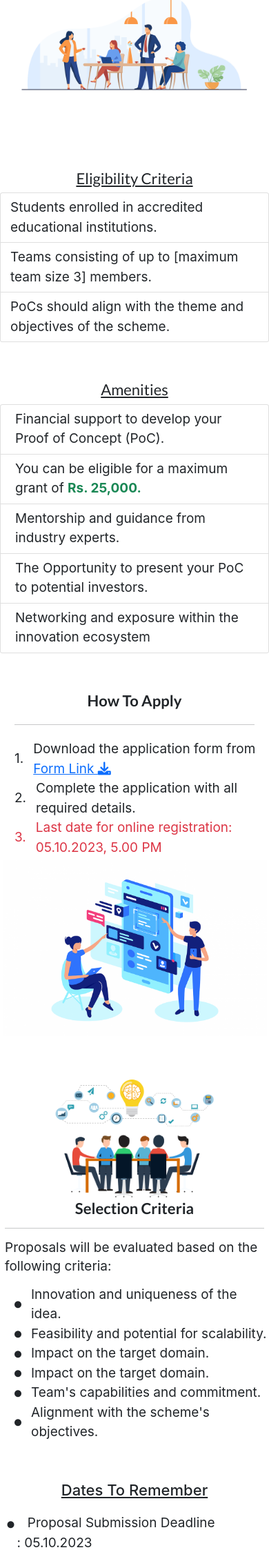
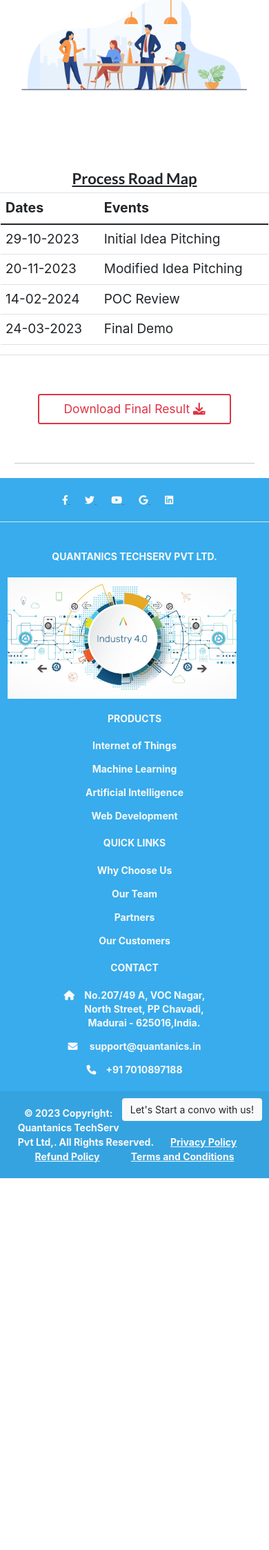
Before and after one commit to strategynaveen/quantanics_normal_web, a PHP site: page /quantanics_web/eic.php in a window 390 px wide. Shown: the part 1458-3705 px from the top of the page at 69% size. After the commit the page ends 3166 px from the top, so only its background shows below. Run offline with PHP 8.4, Linux system fonts and the light colour scheme.

Commit message:
poc schemem final result
poc schemem final result

```diff
--- a/public/contact.css
+++ b/public/contact.css
@@ -142,3 +142,13 @@ float: right;
 background: #2a2f32;
 color: white;
 }
+
+.button_hover{
+  background: linear-gradient(to left, white 50%, rgb(208, 232, 239) 50%) right;
+  background-size: 200%;
+  transition: .5s ease-out;
+}
+.button_hover:hover{
+  /* background-color:rgb(242, 234, 234); */
+  background-position: left;
+}
--- a/public/eic.php
+++ b/public/eic.php
@@ -21,6 +21,7 @@
     integrity="sha384-/bQdsTh/da6pkI1MST/rWKFNjaCP5gBSY4sEBT38Q/9RBh9AH40zEOg7Hlq2THRZ" crossorigin="anonymous">
     </script>
     <link rel="stylesheet" href="contact.css?version=<?php echo rand(); ?>">
+
 </head>
 <body>
 
@@ -60,21 +61,59 @@ under this initiative.</p>
         </div>
     </div>
 
+    <!--  -->
 
     <!-- eligibility criteria -->
     <div class="row " style="margin-top:4rem;margin-bottom:4rem;">
-        <h2 class="mx-auto font-weight-bold text-center text-decoration-underline">Eligibility Criteria</h2>
-        <div class="col-lg-10 mx-auto">
+        <h2 class="mx-auto font-weight-bold text-center text-decoration-underline" style="font-weight:600;">Process Road Map</h2>
+        <!-- <div class="col-lg-10 mx-auto">
             <ul class="list-group ml-2" style="font-size:19px;font-family:inherit">
                 <li class="list-group-item">Students enrolled in accredited educational institutions.</li>
                 <li class="list-group-item">Teams consisting of up to [maximum team size 3] members.</li>
                 <li class="list-group-item">PoCs should align with the theme and objectives of the scheme.</li>
             </ul>
+        </div> -->
+        <div class="col-lg-3 col-md-3 col-sm-1"></div>
+        <div class="col-lg-6 col-md-6  col-sm-10 border border-1 border-grey rounded rounded-o">
+            <table class="table">
+                <thead class="" style="font-size:1.4rem;">
+                    <tr>
+                        <th scope="col">Dates</th>
+                        <th scope="col">Events</th>
+                    </tr>
+                </thead>
+
+                <tbody style="font-size:19px;font-family:inherit;">
+                    <tr>
+                        <td>29-10-2023</td>
+                        <td>Initial Idea Pitching</td>
+                    </tr>
+                    <tr>
+                        <td>20-11-2023</td>
+                        <td>Modified Idea Pitching</td>
+                    </tr>
+                    <tr>
+                        <td>14-02-2024</td>
+                        <td>POC Review</td>
+                    </tr>
+                    <tr>
+                        <td>24-03-2023</td>
+                        <td>Final Demo</td>
+                    </tr>
+                </tbody>
+            </table>
         </div>
+        <div class="col-lg-3 col-md-3 col-sm-1"></div>
+
+    </div>
+    <!-- final result button -->
+    <div class="row d-flex flex-row justify-content-center align-items-center " style="margin-top:4rem;margin-bottom:4rem;">
+        <a href="http://localhost/quantanics_web/public/pdf_file/student_result.pdf" class="btn btn-lg border border-2 border-danger rounded text-danger text-center button_hover" style="width:20rem;" download>Download Final  Result <i class="fa fa-download " ></i></a>
     </div>
 
+
     <!-- amenities -->
-    <div class="row" style="margin-top:4rem;margin-bottom:4rem;">
+    <!-- <div class="row" style="margin-top:4rem;margin-bottom:4rem;">
         <h2 class="mx-auto font-weight-bold text-center text-decoration-underline">Amenities</h2>
         <div class="col-lg-10 mx-auto">
             <ul class="list-group ml-2" style="font-size:19px;font-family:inherit;">
@@ -109,10 +148,10 @@ under this initiative.</p>
         <div class="col-lg-6">
             <img src="./aboutimages/abt5.png" class="img-thumbnail mx-auto" style="border:none;" alt="">
         </div>
-    </div>
+    </div> -->
 
     <!-- selection criteria -->
-    <div class="row " style="margin-top:4rem;">
+    <!-- <div class="row " style="margin-top:4rem;">
         <div class="col-lg-6">
             <img src="./eic/img4.png" class="img-thumbnail mx-auto" style="border:none;" alt="">
         </div>
@@ -150,11 +189,11 @@ under this initiative.</p>
             </div>
         </div>
 
-    </div>
+    </div> -->
 
 
     <!-- dates to remember -->
-    <div class="container " style="margin-top:4rem;">
+    <!-- <div class="container " style="margin-top:4rem;">
         <div class="row mb-4">
             <h2 class="text-decoration-underline text-center" style="font-family:inherit;">Dates To Remember</h2>
         </div>
@@ -305,7 +344,7 @@ under this initiative.</p>
         <div class="row">
             <p class="text-justify" style="font-size:19px;"> <span style="margin-left:1.3rem;"></span>Please contact Mr. Faiz at +91 83005 75800 or writeus@edgematrixcorp.com for support. We eagerly anticipate receiving your innovative proposals and assisting you in bringing your ideas to fruition through the STUDENT PoC SCHEME. Let us collaborate to create a better future!</p>
         </div>
-    </div>
+    </div> -->
 
     <div class="m-4" style="margin:4.4rem;">
         <hr>
```
Also changed, not shown: 1 other file.
